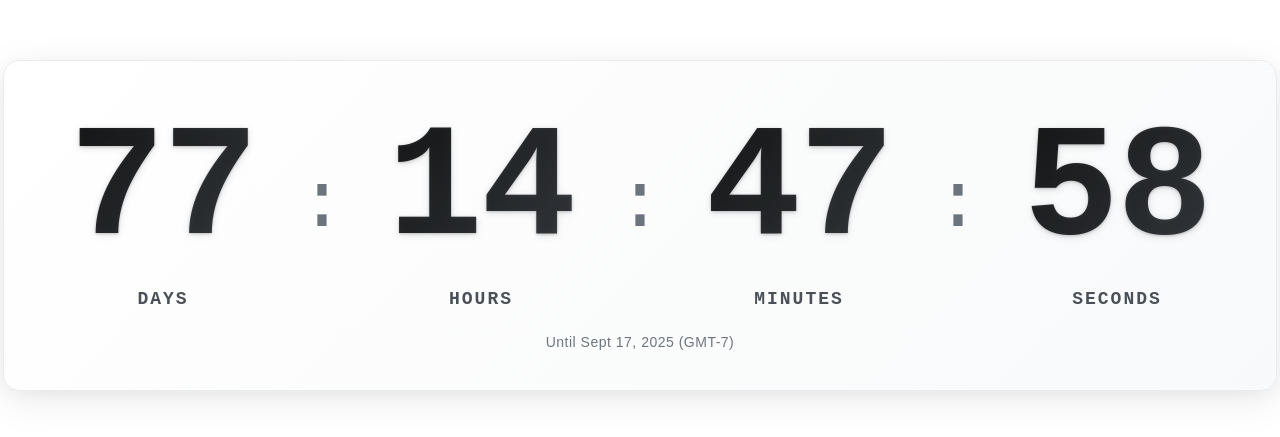
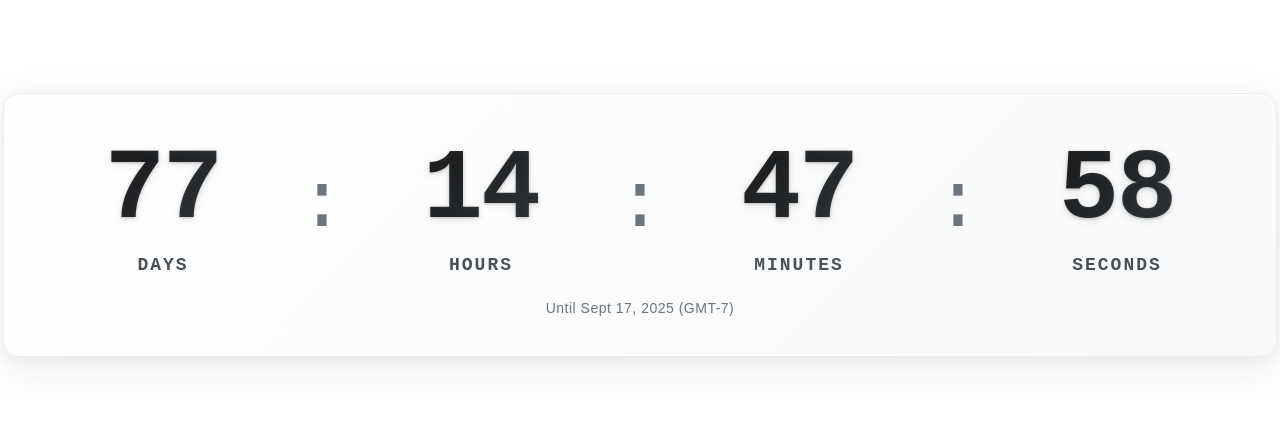
Before and after one commit to MarvyAyman/countdown-timer-lightmode, a plain HTML site: page index.html in a window 1280 px wide. Shown: the part 175-612 px from the top of the page. Drawn offline with Linux system fonts and the light colour scheme.

Commit message:
Update index.html

```diff
--- a/index.html
+++ b/index.html
@@ -47,7 +47,7 @@
     }
 
     .time-value {
-      font-size: 159px;
+      font-size: 100px;
       font-weight: 800;
       color: #1a1a1a;
       text-shadow:
```
